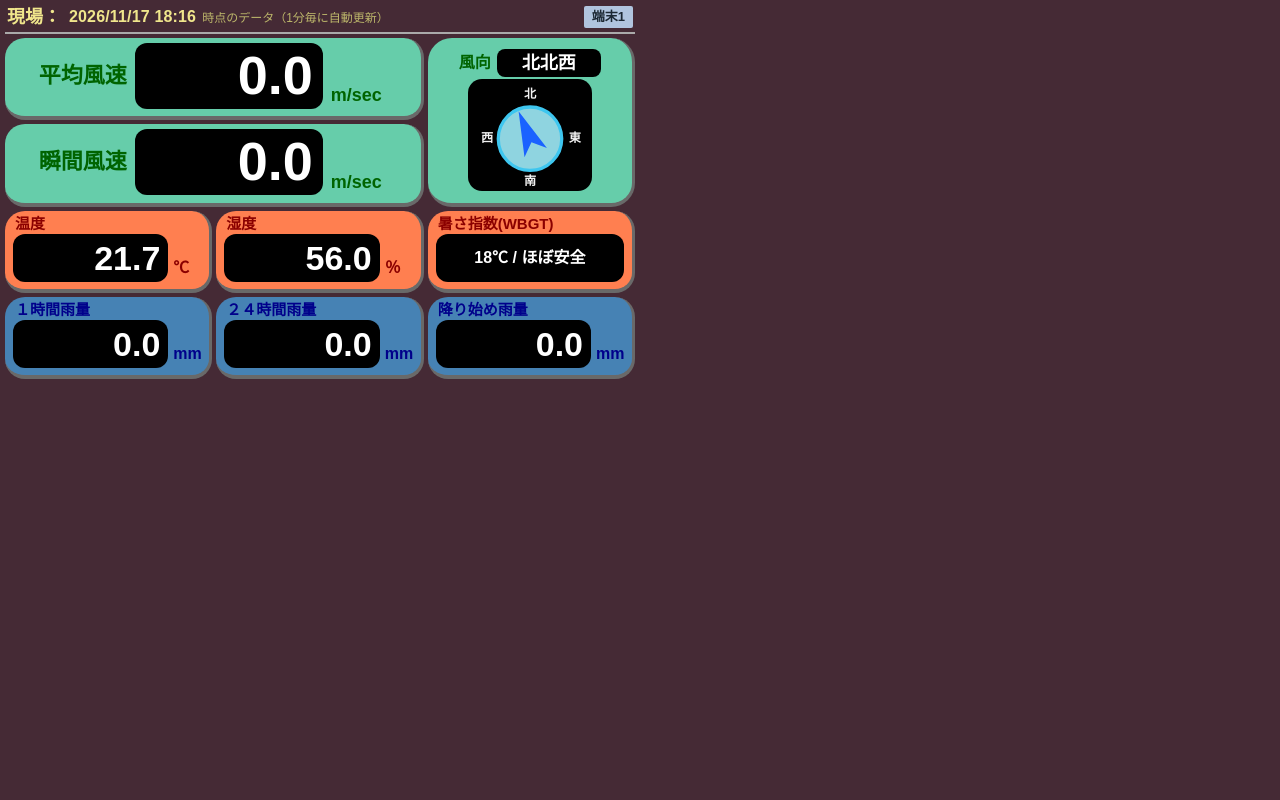
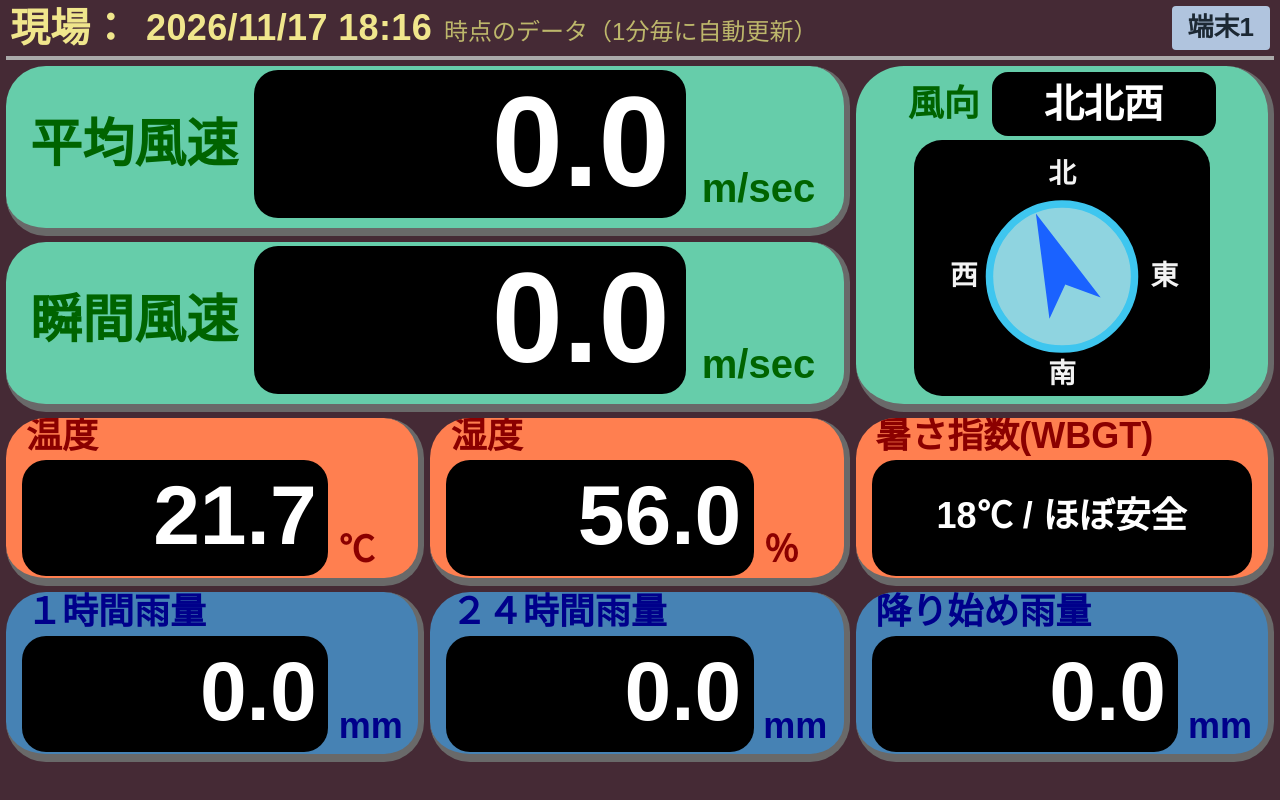
Before and after one commit to digital-signage-led/led-mimamori-signage, a plain HTML site: page index.html in a window 1280 px wide. Drawn offline with Linux system fonts and the light colour scheme; no server answers.

Commit message:
Enlarge the 640x384 signage so the panel is filled.
Co-authored-by: Cursor <cursoragent@cursor.com>

```diff
--- a/css/signage.css
+++ b/css/signage.css
@@ -17,17 +17,17 @@ body {
   width: 640px;
   height: 384px;
   box-sizing: border-box;
-  padding: 4px 5px 5px;
+  padding: 2px 3px 3px;
   display: flex;
   flex-direction: column;
-  gap: 4px;
+  gap: 3px;
   overflow: hidden;
   background: #452a35;
   transform-origin: 0 0;
 }
 
 header {
-  height: 30px;
+  height: 28px;
   flex: none;
   box-sizing: border-box;
   border-bottom: 2px solid #aaaaaa;
@@ -39,7 +39,7 @@ header {
 }
 
 .site {
-  font-size: 18px;
+  font-size: 20px;
   font-weight: 700;
   line-height: 1;
   white-space: nowrap;
@@ -54,7 +54,7 @@ header {
 }
 
 .stamp strong {
-  font-size: 16px;
+  font-size: 18px;
   font-weight: 800;
   line-height: 1;
   letter-spacing: 0.01em;
@@ -93,7 +93,7 @@ header.is-error .stamp span {
   display: grid;
   grid-template-columns: repeat(3, minmax(0, 1fr));
   grid-template-rows: repeat(4, minmax(0, 1fr));
-  gap: 4px;
+  gap: 3px;
 }
 
 .card {
@@ -135,7 +135,7 @@ header.is-error .stamp span {
 }
 
 .wind-row .label {
-  font-size: 22px;
+  font-size: 26px;
 }
 
 .value {
@@ -153,10 +153,10 @@ header.is-error .stamp span {
 }
 
 .wind-row .value {
-  width: 188px;
-  height: 66px;
-  padding: 0 10px 2px 6px;
-  font-size: 54px;
+  width: 220px;
+  height: 74px;
+  padding: 0 8px 2px 4px;
+  font-size: 64px;
 }
 
 .unit {
@@ -166,10 +166,10 @@ header.is-error .stamp span {
 }
 
 .wind-row .unit {
-  width: 58px;
-  font-size: 18px;
+  width: 62px;
+  font-size: 20px;
   align-self: flex-end;
-  margin-bottom: 10px;
+  margin-bottom: 8px;
 }
 
 .compass {
@@ -189,22 +189,22 @@ header.is-error .stamp span {
 }
 
 .compass-top .label {
-  font-size: 16px;
+  font-size: 18px;
 }
 
 .compass-top .value {
-  width: 104px;
-  height: 28px;
+  width: 112px;
+  height: 32px;
   justify-content: center;
   padding: 0 4px 1px;
   border-radius: 8px;
   font-family: "Yu Gothic", "YuGothic", "Meiryo", sans-serif;
-  font-size: 18px;
+  font-size: 20px;
 }
 
 .rose-wrap {
-  width: 124px;
-  height: 112px;
+  width: 148px;
+  height: 128px;
   background: #000;
   border-radius: 14px;
 }
@@ -238,7 +238,7 @@ header.is-error .stamp span {
 }
 
 .metric .label {
-  font-size: 15px;
+  font-size: 18px;
   padding-left: 2px;
 }
 
@@ -253,15 +253,15 @@ header.is-error .stamp span {
 .metric .value {
   flex: 1;
   min-width: 0;
-  height: 48px;
-  padding: 0 8px 1px 4px;
-  font-size: 34px;
+  height: 58px;
+  padding: 0 6px 1px 2px;
+  font-size: 42px;
 }
 
 .metric .unit {
-  width: 28px;
-  font-size: 16px;
-  margin-bottom: 6px;
+  width: 32px;
+  font-size: 18px;
+  margin-bottom: 4px;
 }
 
 .wbgt .metric-row {
@@ -273,6 +273,6 @@ header.is-error .stamp span {
   justify-content: center;
   padding: 0 4px 1px;
   font-family: "Yu Gothic", "YuGothic", "Meiryo", sans-serif;
-  font-size: 16px;
+  font-size: 18px;
   letter-spacing: 0;
 }
--- a/index.html
+++ b/index.html
@@ -2,7 +2,7 @@
 <html lang="ja">
 <head>
   <meta charset="UTF-8">
-  <meta name="viewport" content="width=640, height=384, initial-scale=1, maximum-scale=1, user-scalable=no">
+  <meta name="viewport" content="width=device-width, initial-scale=1, minimum-scale=1, maximum-scale=1, user-scalable=no">
   <meta name="robots" content="noindex">
   <title>最新データ（簡易）640×384 – みまもり伝書鳩</title>
   <link rel="stylesheet" href="css/signage.css">
--- a/js/app.js
+++ b/js/app.js
@@ -67,11 +67,13 @@ const fields = {
 let hasData = false;
 
 function fit() {
-  const scale = Math.min(1, window.innerWidth / DESIGN_W, window.innerHeight / DESIGN_H);
+  const width = window.innerWidth || document.documentElement.clientWidth || DESIGN_W;
+  const height = window.innerHeight || document.documentElement.clientHeight || DESIGN_H;
+  const scale = Math.min(width / DESIGN_W, height / DESIGN_H);
   stage.style.left = "0px";
   stage.style.top = "0px";
   stage.style.transformOrigin = "0 0";
-  stage.style.transform = scale === 1 ? "none" : `scale(${scale})`;
+  stage.style.transform = `scale(${scale})`;
 }
 
 function directionDeg(name, compass) {
```
